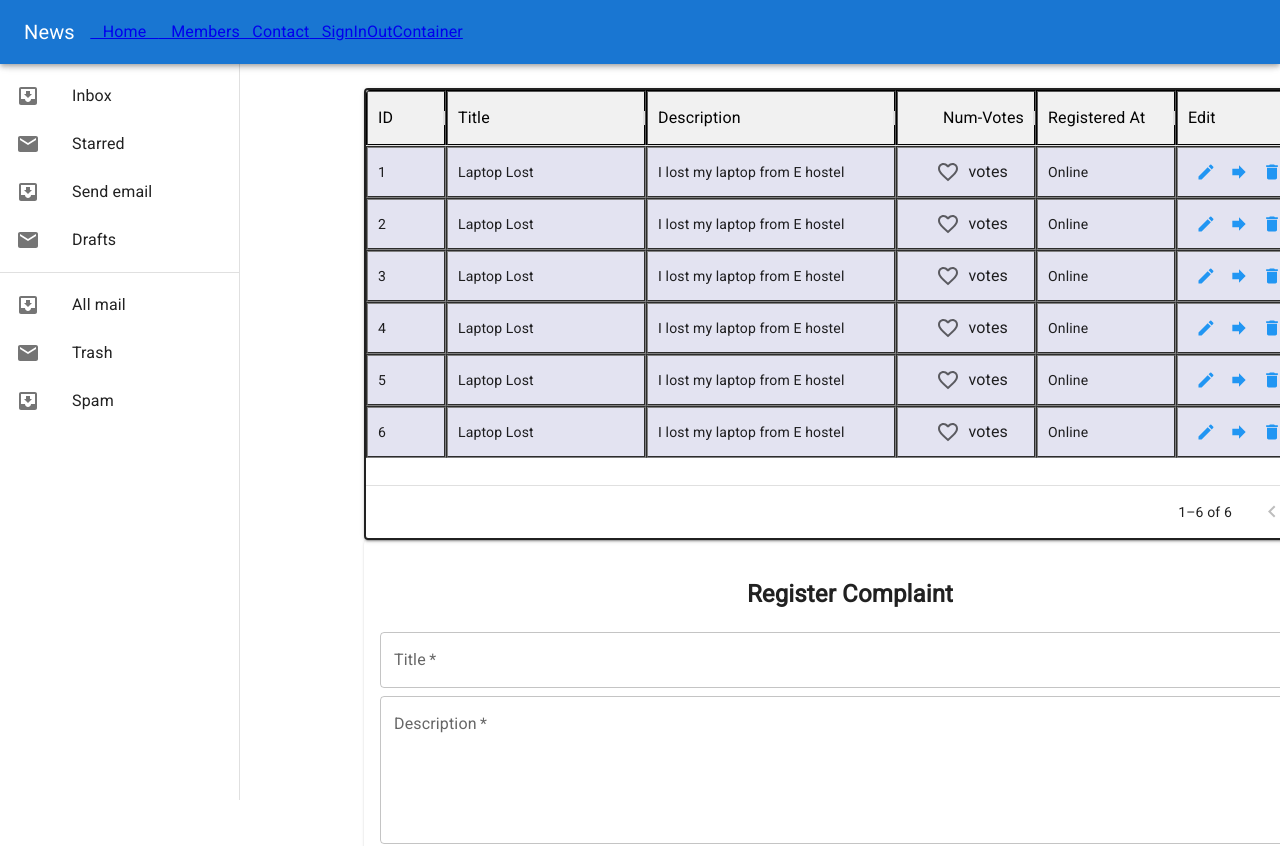
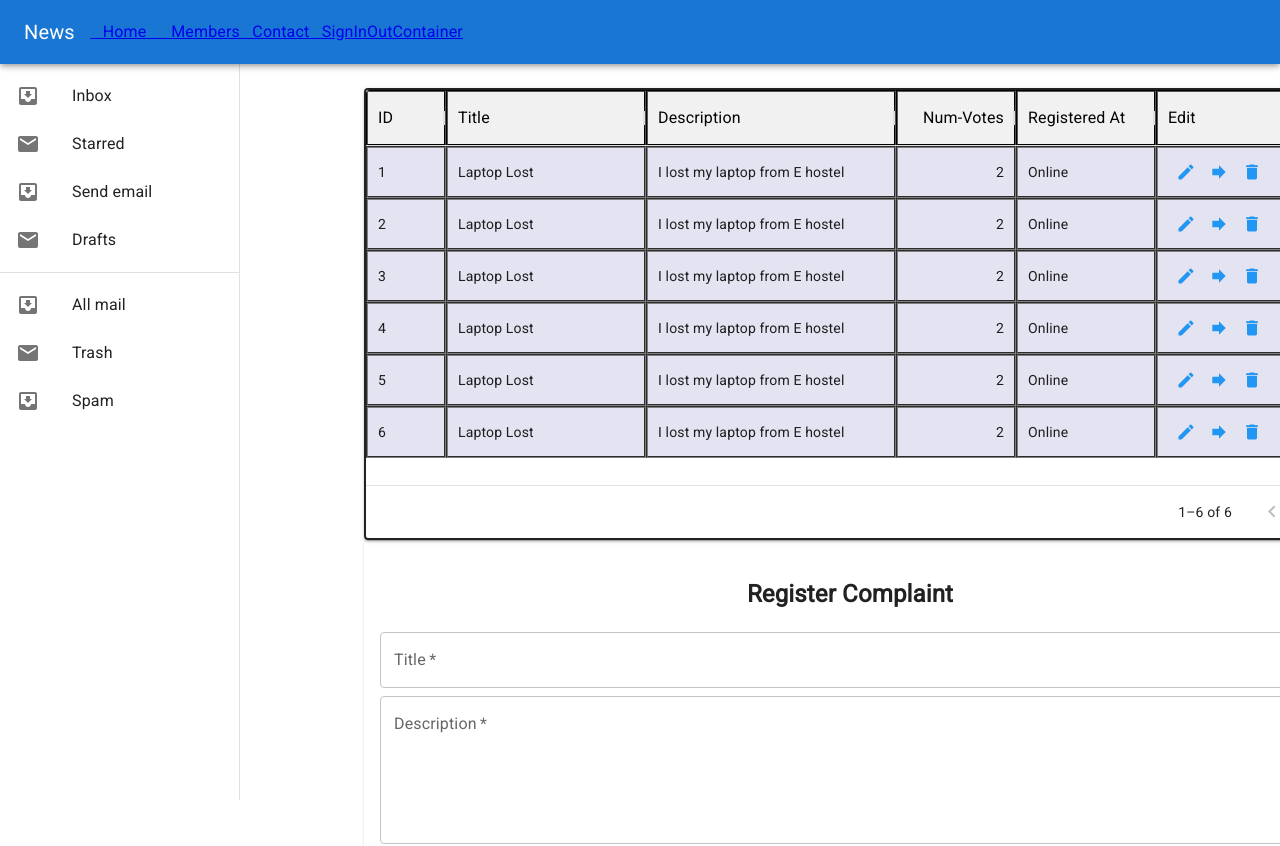
Before and after one commit to Vishnuchz324/nitc-CMS, a React (Create React App) app in the folder client/: page / in a window 1280 px wide. Shown: the top 846 px of the page. Built offline with nearby package versions, Linux system fonts and the light colour scheme.

Commit message:
Datagrid small changes

```diff
--- a/client/src/pages/Dashboard.js
+++ b/client/src/pages/Dashboard.js
@@ -10,6 +10,9 @@ import { blue} from '@mui/material/colors';
 import ForwardIcon from '@mui/icons-material/Forward';
 import DeleteIcon from '@mui/icons-material/Delete';
 import AssignmentIndIcon from '@mui/icons-material/AssignmentInd';
+import RadioButtonUncheckedIcon from '@mui/icons-material/RadioButtonUnchecked';
+import MuiCheckbox from '@mui/material/Checkbox';
+import CheckCircleTwoToneIcon from '@mui/icons-material/CheckCircleTwoTone';
 import FavoriteBorder from '@mui/icons-material/FavoriteBorder';
 import Favorite from '@mui/icons-material/Favorite';
 
@@ -41,6 +44,19 @@ const handleAssignClick = () => {
 	// some action
 }
 
+function Checkbox1({ label, icon, checkedIcon }) {
+	return (
+	  <FormControlLabel
+		label={label}
+
+		control={
+		  <MuiCheckbox defaultChecked icon={icon} checkedIcon={checkedIcon} />
+		}
+	  />
+	);
+  }
+
+
 const columns = [
 	{ field: 'id', headerName: 'ID', width: 80 },
 	{
@@ -59,19 +75,9 @@ const columns = [
 	  field: 'numvotes',
 	  headerName: 'Num-Votes',
 	  type: 'number',
-	  width: 140,
+	  width: 120,
 	  editable: true,
-	  renderCell: (cellValues) => {
-		return (
-		<FormControlLabel
-		control={<Checkbox icon={<FavoriteBorder />}
-					checkedIcon={<Favorite />}
-			name="checkedH" />}
-		label="votes"
-		// Vishnu- Daa ivide ee votes inte stalath numvotes akan patuvo??
-		/>
-		);
-	  }
+
 	},
 	{
 		field: 'reg_at',
@@ -84,7 +90,7 @@ const columns = [
 		field: 'edit',
 		headerName: 'Edit',
 		type: 'button',
-		width: 158,
+		width: 178,
 		editable: true,
 		renderCell: (cellValues) => {
 			return (
@@ -101,6 +107,16 @@ const columns = [
 				<IconButton color="secondary" aria-label="add an alarm" onClick={handleAssignClick} >
 				<AssignmentIndIcon fontSize="small" style={{ color: blue[500] }} />
 				</IconButton>
+				<Checkbox1
+					label="CheckCircleTwoToneIcon"
+					icon={<RadioButtonUncheckedIcon />}
+					checkedIcon={<CheckCircleTwoToneIcon />}
+
+
+				/>
+
+
+
 
 		</div>
 
```
